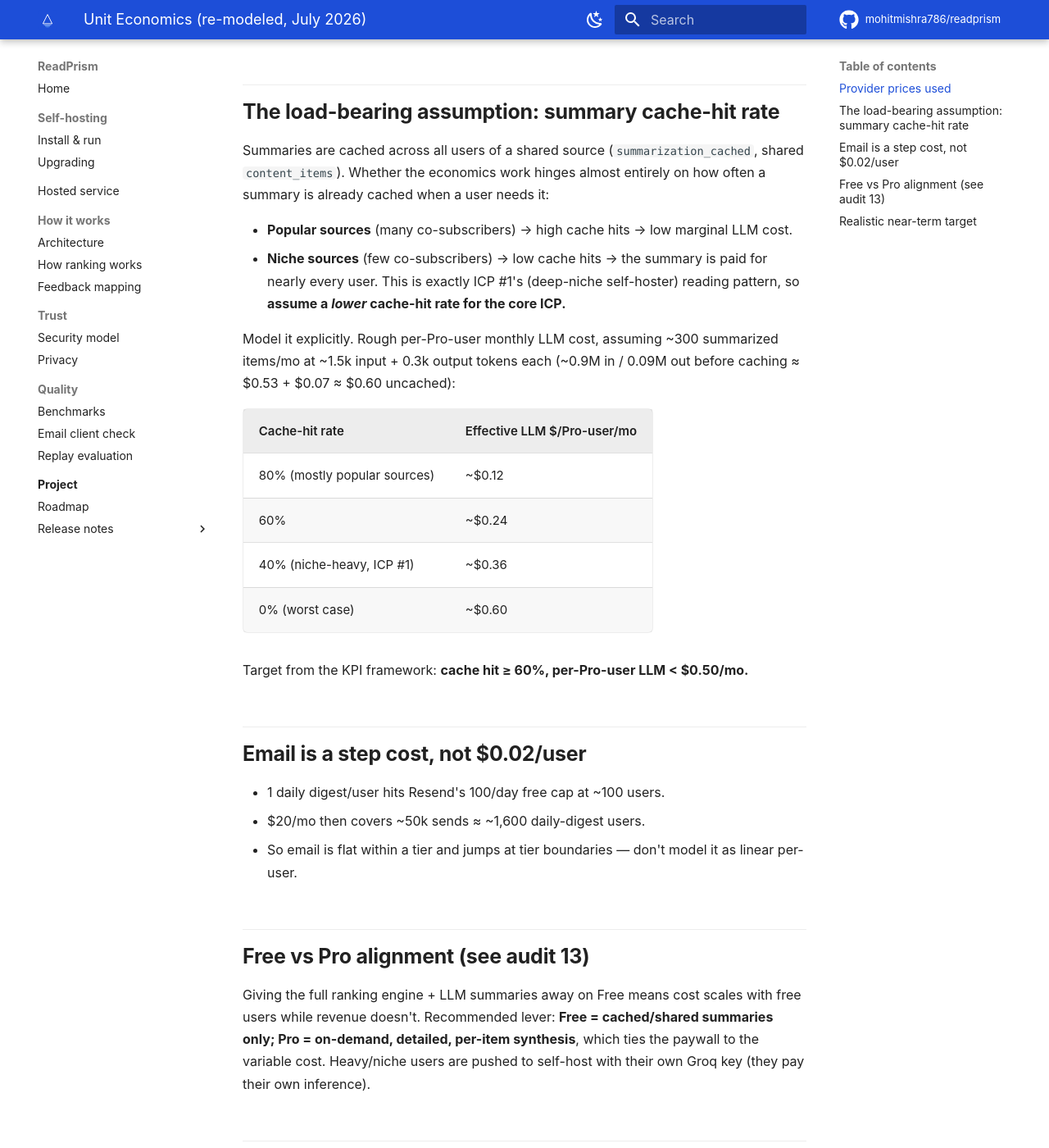
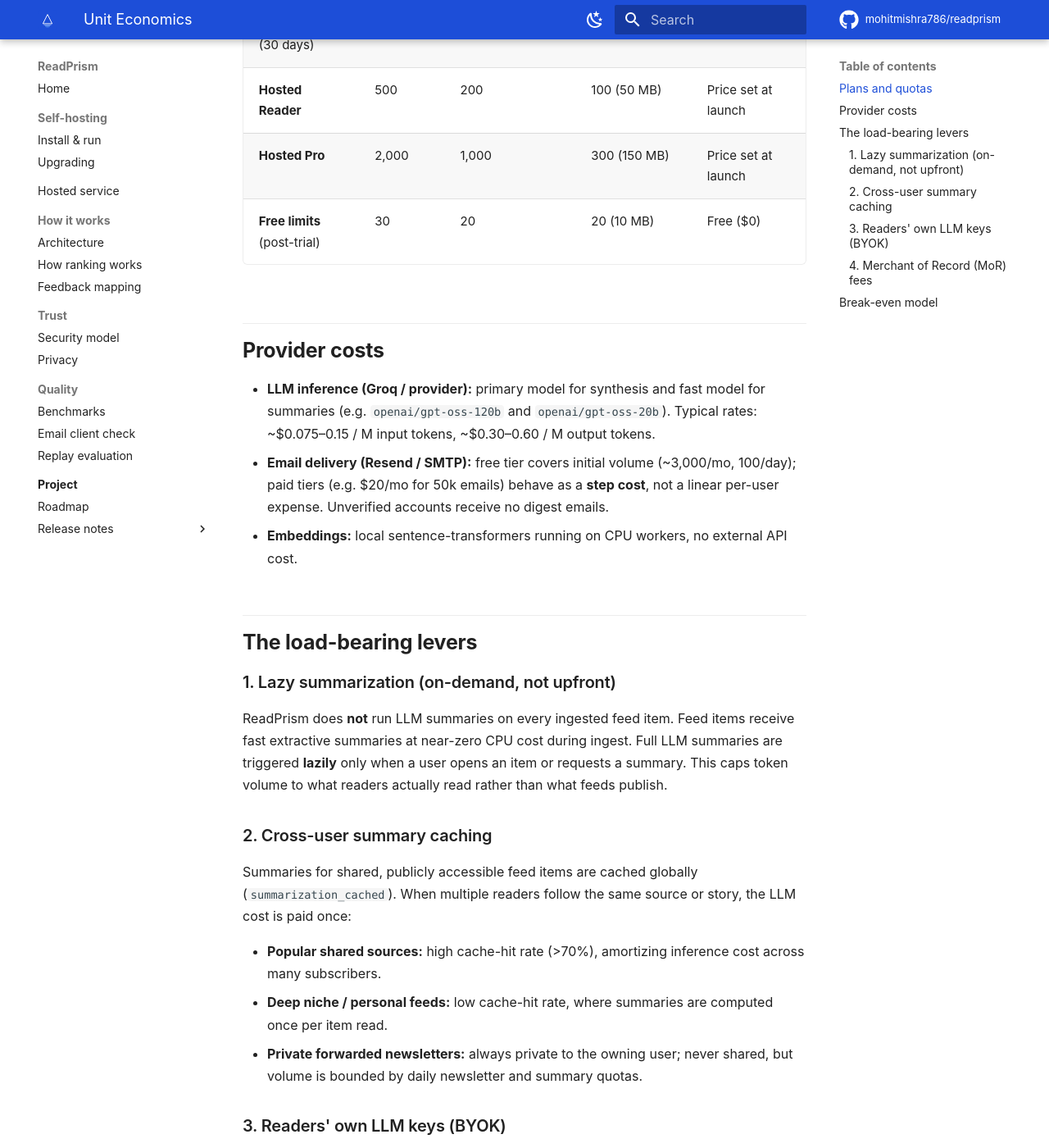
Before and after one commit to mohitmishra786/readprism, an MkDocs documentation site: the page built from docs/UNIT_ECONOMICS.md, in a window 1280 px wide and 1400 px high, scrolled down 521 px. Shown: the whole window at 82% size. Built offline with MkDocs 1.6.1 and Material for MkDocs 9.7.7, drawn with Linux system fonts in a browser that asks for light colours; comment, search, counter and statistics services are not loaded; some of the changed text lies outside the part shown.

Commit message:
[#197] Align launch copy and unit economics with the current plan model

```diff
--- a/docs/UNIT_ECONOMICS.md
+++ b/docs/UNIT_ECONOMICS.md
@@ -1,65 +1,78 @@
-# Unit Economics (re-modeled, July 2026)
+# Unit Economics
 
-*Replaces the spec's optimistic $0.31 free / $0.95 Pro / 81%-margin table with
-real 2026 provider pricing and explicit assumptions (audit 07-5 / 13-2). Numbers
-are directional, not a guarantee — the load-bearing variable is the summary
-cache-hit rate.*
+*Economic model for ReadPrism hosted service vs self-hosting. Aligned with
+the plan structure in [HOSTING.md](HOSTING.md) and PRODUCT_PLAN §8. Prices are not
+decided (#138); subscription prices are set at launch.*
 
-## Provider prices used
+## Plans and quotas
 
-- **Groq Llama 3.3 70B:** ~$0.59 / M input tokens, ~$0.79 / M output tokens
-  ([groq.com/pricing](https://groq.com/pricing)). Batch/prompt-caching can cut
-  this ~25–50%.
-- **Email (Resend):** free 3,000/mo (100/day), then $20/mo for 50k
-  ([resend.com/pricing](https://resend.com/pricing)). A **step cost**, not linear.
-  (The shipped code uses generic SMTP / Zoho; the same step-cost logic applies —
-  Zoho's own send limits kick in earlier.)
-- **Embeddings:** local sentence-transformers, no API cost — but CPU time is the
-  worker bottleneck, not a line item.
+| Tier | Feeds | AI summaries / day | Newsletters / day | Price |
+|---|---|---|---|---|
+| **Self-host** | Unlimited | Unlimited (BYOK or local) | Unlimited | Free, MIT ($0 to host) |
+| **Hosted Trial** (30 days) | 500 | 200 | 100 (50 MB) | Free, no card |
+| **Hosted Reader** | 500 | 200 | 100 (50 MB) | Price set at launch |
+| **Hosted Pro** | 2,000 | 1,000 | 300 (150 MB) | Price set at launch |
+| **Free limits** (post-trial) | 30 | 20 | 20 (10 MB) | Free ($0) |
 
-## The load-bearing assumption: summary cache-hit rate
+## Provider costs
 
-Summaries are cached across all users of a shared source (`summarization_cached`,
-shared `content_items`). Whether the economics work hinges almost entirely on how
-often a summary is already cached when a user needs it:
+- **LLM inference (Groq / provider):** primary model for synthesis and fast model
+  for summaries (e.g. `openai/gpt-oss-120b` and `openai/gpt-oss-20b`). Typical
+  rates: ~$0.075–0.15 / M input tokens, ~$0.30–0.60 / M output tokens.
+- **Email delivery (Resend / SMTP):** free tier covers initial volume (~3,000/mo,
+  100/day); paid tiers (e.g. $20/mo for 50k emails) behave as a **step cost**,
+  not a linear per-user expense. Unverified accounts receive no digest emails.
+- **Embeddings:** local sentence-transformers running on CPU workers, no external
+  API cost.
 
-- **Popular sources** (many co-subscribers) → high cache hits → low marginal LLM
-  cost.
-- **Niche sources** (few co-subscribers) → low cache hits → the summary is paid
-  for nearly every user. This is exactly ICP #1's (deep-niche self-hoster)
-  reading pattern, so **assume a *lower* cache-hit rate for the core ICP.**
+## The load-bearing levers
 
-Model it explicitly. Rough per-Pro-user monthly LLM cost, assuming ~300 summarized
-items/mo at ~1.5k input + 0.3k output tokens each (~0.9M in / 0.09M out before
-caching ≈ $0.53 + $0.07 ≈ $0.60 uncached):
+### 1. Lazy summarization (on-demand, not upfront)
 
-| Cache-hit rate | Effective LLM $/Pro-user/mo |
-|---|---|
-| 80% (mostly popular sources) | ~$0.12 |
-| 60% | ~$0.24 |
-| 40% (niche-heavy, ICP #1) | ~$0.36 |
-| 0% (worst case) | ~$0.60 |
+ReadPrism does **not** run LLM summaries on every ingested feed item. Feed items
+receive fast extractive summaries at near-zero CPU cost during ingest. Full LLM
+summaries are triggered **lazily** only when a user opens an item or requests a
+summary. This caps token volume to what readers actually read rather than what
+feeds publish.
 
-Target from the KPI framework: **cache hit ≥ 60%, per-Pro-user LLM < $0.50/mo.**
+### 2. Cross-user summary caching
 
-## Email is a step cost, not $0.02/user
+Summaries for shared, publicly accessible feed items are cached globally
+(`summarization_cached`). When multiple readers follow the same source or story,
+the LLM cost is paid once:
 
-- 1 daily digest/user hits Resend's 100/day free cap at ~100 users.
-- $20/mo then covers ~50k sends ≈ ~1,600 daily-digest users.
-- So email is flat within a tier and jumps at tier boundaries — don't model it
-  as linear per-user.
+- **Popular shared sources:** high cache-hit rate (>70%), amortizing inference
+  cost across many subscribers.
+- **Deep niche / personal feeds:** low cache-hit rate, where summaries are
+  computed once per item read.
+- **Private forwarded newsletters:** always private to the owning user; never
+  shared, but volume is bounded by daily newsletter and summary quotas.
 
-## Free vs Pro alignment (see audit 13)
+### 3. Readers' own LLM keys (BYOK)
 
-Giving the full ranking engine + LLM summaries away on Free means cost scales with
-free users while revenue doesn't. Recommended lever: **Free = cached/shared
-summaries only; Pro = on-demand, detailed, per-item synthesis**, which ties the
-paywall to the variable cost. Heavy/niche users are pushed to self-host with their
-own Groq key (they pay their own inference).
+Readers who add their own provider API key in Preferences run summaries directly
+against their own provider account. For these readers, variable LLM inference
+cost to the hosted instance is **$0**.
 
-## Realistic near-term target
+### 4. Merchant of Record (MoR) fees
 
-Not the spec's 8,000-Pro profitability endgame. Model a **hosted beta under
-$100/mo infra serving < 100 users**, and instrument real per-user LLM cost +
-cache-hit rate from that beta (KPI framework, artifact 17) before projecting
-further.
+Payments are processed through a Merchant of Record (Lemon Squeezy or Paddle) to
+handle global sales tax, VAT, and GST compliance. MoR providers charge a transaction
+fee (typically ~5% + $0.50 per transaction). Net revenue per subscriber equals the
+subscription price (price set at launch) minus MoR fees.
+
+## Break-even model
+
+Break-even per paying subscriber is reached when:
+
+$$\text{Net Revenue} = (\text{Price set at launch} - \text{MoR Fees}) > \text{Variable Cost} + \text{Allocated Fixed Cost}$$
+
+Where:
+- **Variable cost per user:**
+  - LLM tokens for opened items not already cached: capped by daily quotas (200/day on Reader, 1,000/day on Pro). For typical daily reading (5–15 articles read/day), this represents pennies per user per month.
+  - Email step cost allocation.
+- **Allocated fixed cost:** server hosting (e.g. Hetzner cloud node), domain, and
+  off-box backup storage amortized across active users.
+- **Safety valve:** post-trial non-paying users revert to Free limits (30 feeds,
+  20 summaries/day, 3 digest builds/day), preventing unbounded variable cost from
+  inactive or casual accounts while self-hosters incur no operator cost.
```
Also changed, not shown: docs/LAUNCH.md (+6 -4 lines), docs/LAUNCH_FAQ.md (+7 -4 lines).
